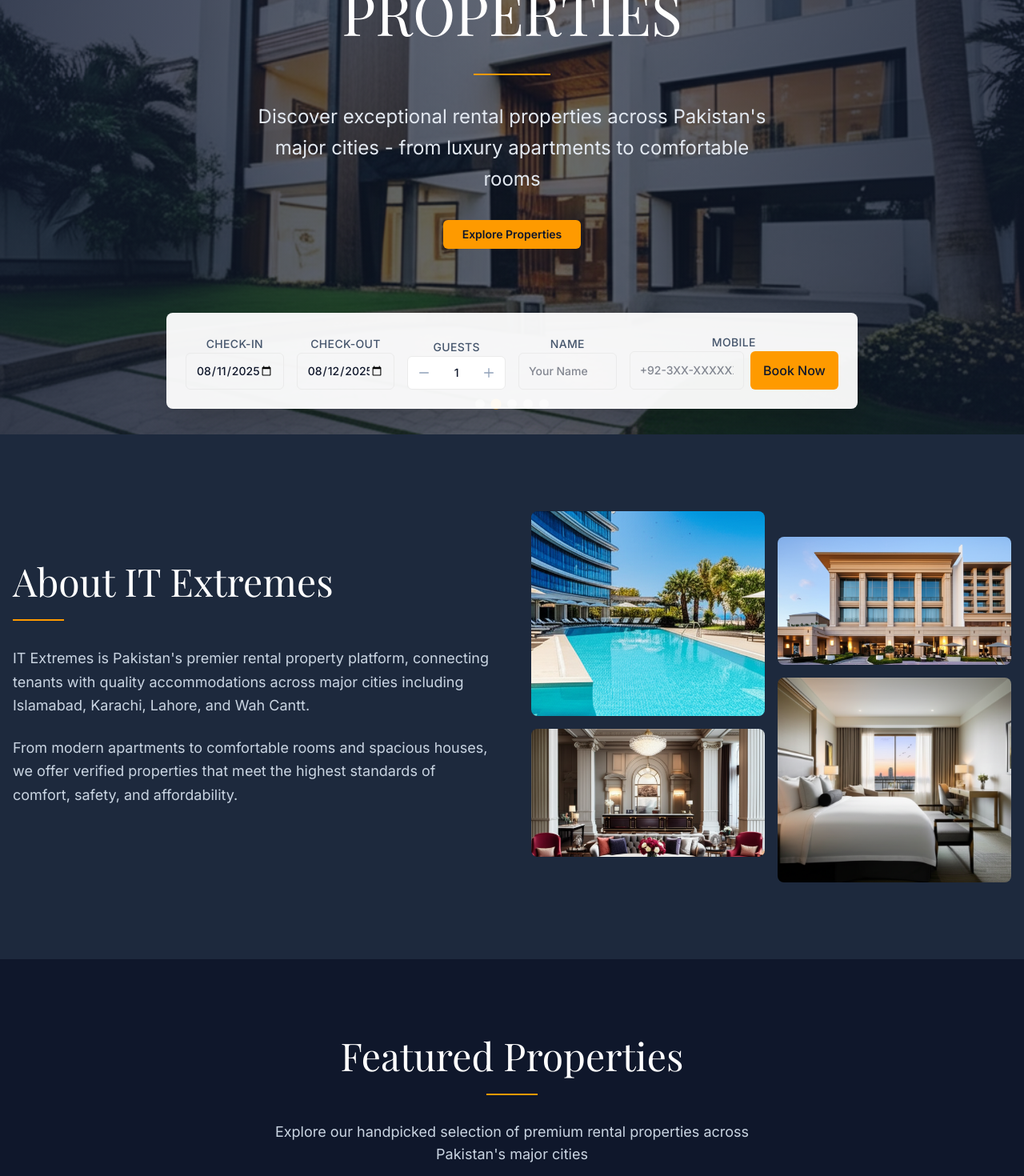
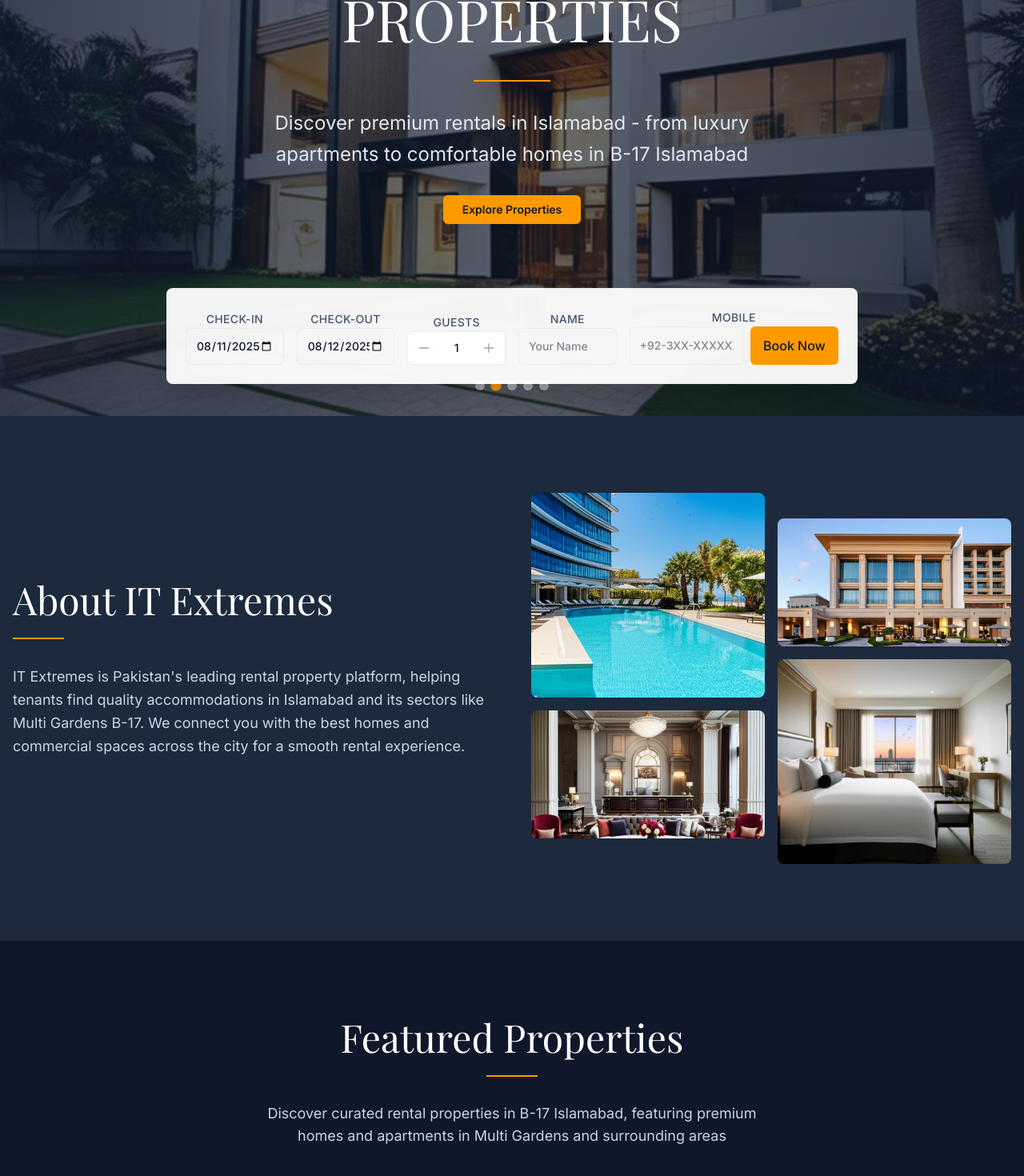
Before and after one commit to URF005/IT-Extremes-Property, a Next.js app in the folder Rent/rent-property/: page / in a window 1280 px wide. Shown: the part 280-1750 px from the top of the page at 80% size. Built offline with nearby package versions, Linux system fonts and the light colour scheme; a web font is replaced by a local one.

Commit message:
New Changes Add Islmabad Properties data

```diff
--- a/Rent/rent-property/src/app/components/AboutSection.js
+++ b/Rent/rent-property/src/app/components/AboutSection.js
@@ -17,12 +17,7 @@
               </h2>
               <div className="w-16 h-0.5 bg-amber-500 mb-6 lg:mb-8"></div>
               <p className="text-slate-300 text-base lg:text-lg leading-relaxed mb-4 lg:mb-6">
-                IT Extremes is Pakistan's premier rental property platform, connecting tenants with quality accommodations
-                across major cities including Islamabad, Karachi, Lahore, and Wah Cantt.
-              </p>
-              <p className="text-slate-300 text-base lg:text-lg leading-relaxed mb-6 lg:mb-8">
-                From modern apartments to comfortable rooms and spacious houses, we offer verified properties
-                that meet the highest standards of comfort, safety, and affordability.
+               IT Extremes is Pakistan's leading rental property platform, helping tenants find quality accommodations in Islamabad and its sectors like Multi Gardens B-17. We connect you with the best homes and commercial spaces across the city for a smooth rental experience.
               </p>
             </div>
           </div>
--- a/Rent/rent-property/src/app/components/ContactSection.js
+++ b/Rent/rent-property/src/app/components/ContactSection.js
@@ -113,7 +113,7 @@
               </div>
               <div>
                 <h3 className="text-white font-semibold">Address</h3>
-                <p className="text-slate-300">Wah Cantt, Punjab, Pakistan</p>
+                <p className="text-slate-300">Islamabad, Pakistan</p>
               </div>
             </div>
           </div>
--- a/Rent/rent-property/src/app/components/Footer.js
+++ b/Rent/rent-property/src/app/components/Footer.js
@@ -32,7 +32,7 @@
               </span>
             </div>
             <p className="text-slate-400 mb-4 lg:mb-6 text-sm sm:text-base">
-              Pakistan's leading rental property platform, connecting tenants with premium accommodations across major cities.
+              Discover premium rentals in B-17 Islamabad, featuring handpicked homes in Multi Gardens and nearby sectors.
             </p>
             <div className="flex space-x-4">
               <FaFacebookF className="w-5 h-5 text-slate-400 hover:text-amber-500 cursor-pointer transition-colors" />
--- a/Rent/rent-property/src/app/components/Header.js
+++ b/Rent/rent-property/src/app/components/Header.js
@@ -188,7 +188,7 @@
                   <div className="flex items-center space-x-2 text-sm">
                     <MapPin className="w-4 h-4 text-amber-500 flex-shrink-0" />
                     <span className="text-slate-300">
-                      Wah Cantt, Islamabad, Pakistan
+                      Islamabad, Pakistan
                     </span>
                   </div>
                   <div className="flex items-center space-x-2 text-sm">
--- a/Rent/rent-property/src/app/components/HeroSection.js
+++ b/Rent/rent-property/src/app/components/HeroSection.js
@@ -290,7 +290,7 @@
           </h1>
           <div className="w-24 h-0.5 bg-amber-500 mx-auto animate-fade-in-up animation-delay-200"></div>
           <p className="text-lg sm:text-xl md:text-2xl text-slate-200 max-w-2xl mx-auto px-4 leading-relaxed animate-fade-in-up animation-delay-400">
-            Discover exceptional rental properties across Pakistan's major cities - from luxury apartments to comfortable rooms
+            Discover premium rentals in Islamabad - from luxury apartments to comfortable homes in B-17 Islamabad
           </p>
           <button
             onClick={() => scrollToSection('properties')}
--- a/Rent/rent-property/src/app/components/PropertiesSection.js
+++ b/Rent/rent-property/src/app/components/PropertiesSection.js
@@ -32,7 +32,7 @@
           </h2>
           <div className="w-16 h-0.5 bg-amber-500 mx-auto mb-6 lg:mb-8"></div>
           <p className="text-slate-300 text-base lg:text-lg max-w-2xl mx-auto px-4">
-            Explore our handpicked selection of premium rental properties across Pakistan's major cities
+            Discover curated rental properties in B-17 Islamabad, featuring premium homes and apartments in Multi Gardens and surrounding areas
           </p>
         </div>
 
--- a/Rent/rent-property/src/app/components/ReviewsSection.js
+++ b/Rent/rent-property/src/app/components/ReviewsSection.js
@@ -16,10 +16,30 @@
 function ClientReviewsSlider() {
   const [currentReview, setCurrentReview] = useState(0)
   const reviews = [
-    { name: "Ahmed Hassan", role: "Software Engineer", content: "IT Extremes helped me find the perfect apartment in Islamabad. Their service is exceptional and the property quality is outstanding.", rating: 3 },
-    { name: "Fatima Khan", role: "Marketing Manager", content: "Found my dream house in Karachi through IT Extremes. The entire process was smooth and professional. Highly recommended!", rating: 5 },
-    { name: "Usman Malik", role: "Business Owner", content: "The team at IT Extremes went above and beyond to find me a commercial space that fit all my requirements. Excellent service!", rating: 5 },
-    { name: "Ayesha Raza", role: "University Professor", content: "As an expat moving to Pakistan, IT Extremes made finding a home so easy. They understood my needs perfectly.", rating: 4 }
+    {
+      name: "Ahmed Hassan",
+      role: "Software Engineer",
+      content: "Found my ideal apartment at Capital Square through IT Extremes. The modern amenities and prime location are perfect.",
+      rating: 5
+    },
+    {
+      name: "Fatima Khan",
+      role: "Marketing Manager",
+      content: "IT Extremes secured me a beautiful house in Block B. Their knowledge of Islamabad's sectors is impressive.",
+      rating: 5
+    },
+    {
+      name: "Usman Malik",
+      role: "Business Owner",
+      content: "The team found me a premium office space in Block C within my budget. Exceptional service for professionals!",
+      rating: 4
+    },
+    {
+      name: "Ayesha Raza",
+      role: "University Professor",
+      content: "As a newcomer to Islamabad, IT Extremes perfectly matched me with Capital Square's secure community.",
+      rating: 5
+    }
   ]
 
   useEffect(() => {
```
